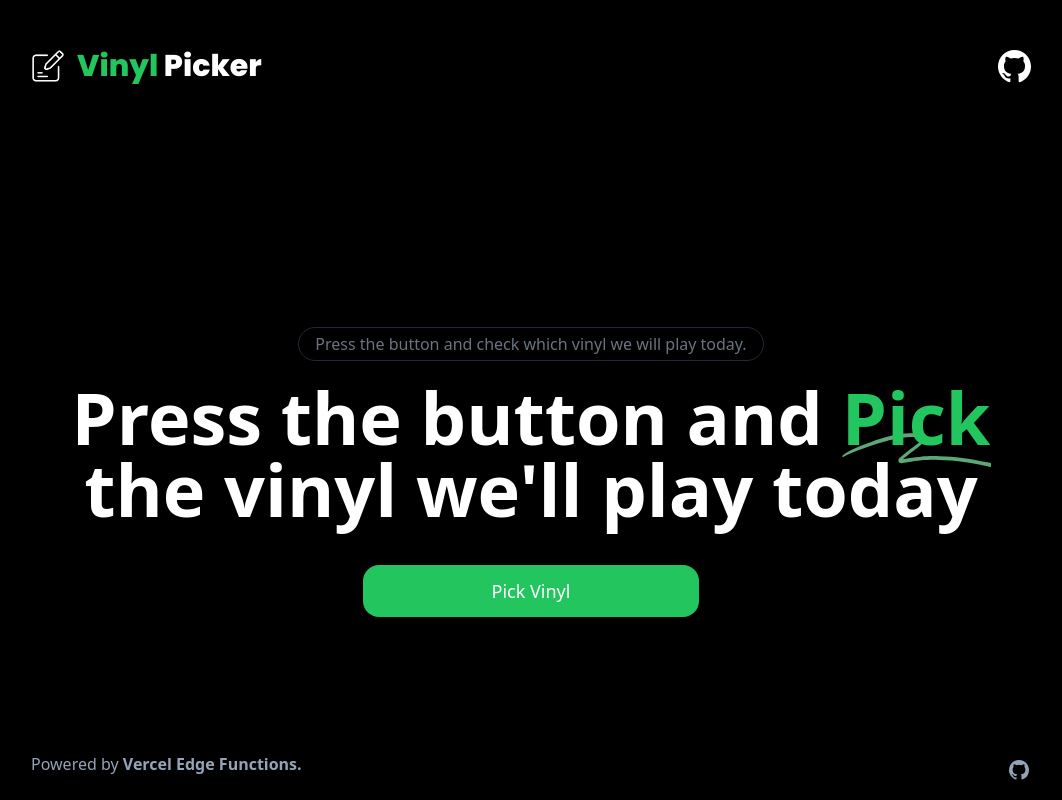
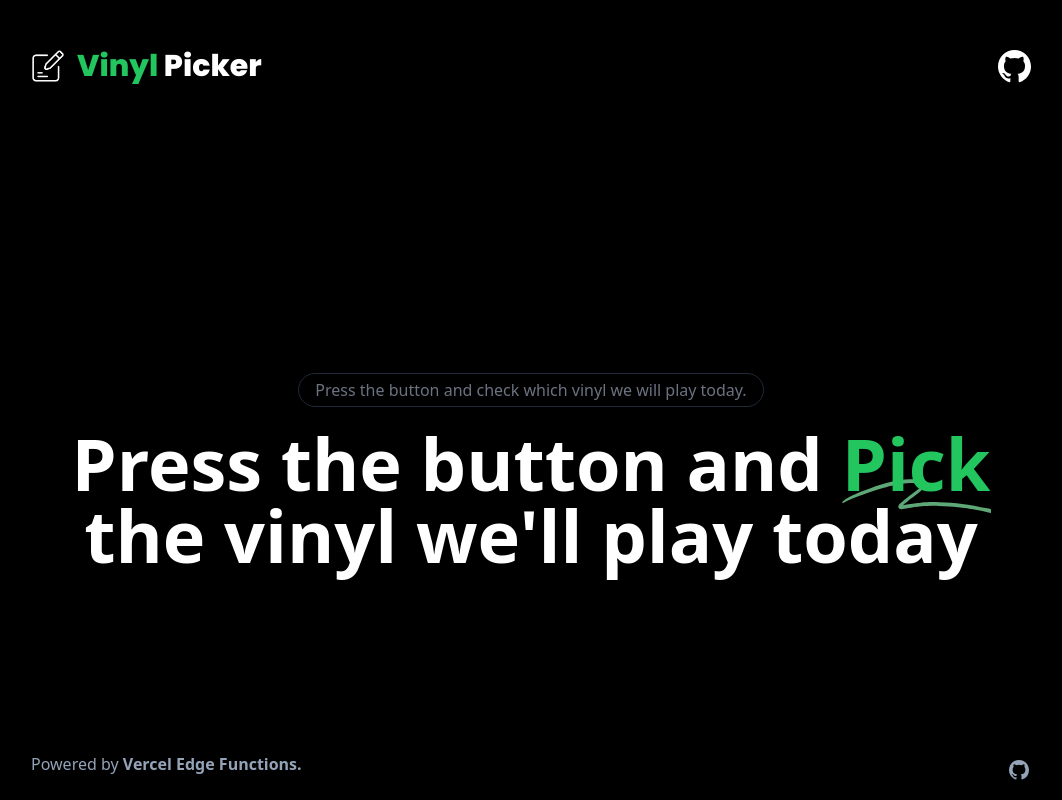
Before and after one commit to LuisPaGarcia/vinyl-selector, a Next.js app: page /artist in a window 1280 px wide. Shown: the whole page, without its empty margins (109-1171 px from the left). Built offline with nearby package versions, Linux system fonts and the light colour scheme.

Commit message:
feat: start pluging API for dynamic list

```diff
--- a/pages/[...slug].tsx
+++ b/pages/[...slug].tsx
@@ -316,19 +316,16 @@ export const Home: NextPage = () => {
   return (
     <div className="mx-auto flex min-h-screen max-w-5xl flex-col pt-8 sm:pt-12">
       <Head>
-        <title>Vinyl Selector</title>
+        <title>Vinyl Picker</title>
         <link rel="icon" href="/favicon.ico" />
       </Head>
       <Header />
       <main className="mx-auto mt-10 flex max-w-5xl flex-1 flex-col justify-center px-2 sm:mt-40">
-        <a
-          target="_blank"
-          rel="noreferrer"
+        <span
           className="mx-auto mb-5 hidden max-w-fit rounded-full border border-gray-800 px-4 py-1 text-gray-500 transition duration-300 ease-in-out hover:scale-105 hover:border-gray-700 md:block"
-          href="https://twitter.com/nutlope/status/1622988173155368960"
         >
           Press the button and check which vinyl we will play today.
-        </a>
+        </span>
         <h1 className="max-w-5xl text-center text-4xl font-bold sm:text-7xl">
           Press the button and{" "}
           <span className="relative whitespace-nowrap text-[#3290EE]">
--- /dev/null
+++ b/pages/artist.tsx
@@ -0,0 +1,40 @@
+import type { NextPage } from "next";
+import Head from "next/head";
+import { Toaster } from "react-hot-toast";
+import Footer from "../components/Footer";
+import Header from "../components/Header";
+import SquigglyLines from "../components/SquigglyLines";
+
+export const Artist: NextPage = () => {
+  return (
+    <div className="mx-auto flex min-h-screen max-w-5xl flex-col pt-8 sm:pt-12">
+      <Head>
+        <title>Vinyl Selector</title>
+        <link rel="icon" href="/favicon.ico" />
+      </Head>
+      <Header />
+      <main className="mx-auto mt-10 flex max-w-5xl flex-1 flex-col justify-center px-2 sm:mt-40">
+        <span className="mx-auto mb-5 hidden max-w-fit rounded-full border border-gray-800 px-4 py-1 text-gray-500 transition duration-300 ease-in-out hover:scale-105 hover:border-gray-700 md:block">
+          Press the button and check which vinyl we will play today.
+        </span>
+        <h1 className="max-w-5xl text-center text-4xl font-bold sm:text-7xl">
+          Press the button and{" "}
+          <span className="relative whitespace-nowrap text-[#3290EE]">
+            <SquigglyLines />
+            <span className="relative text-green-500">Pick</span>
+          </span>{" "}
+          the vinyl we'll play today
+        </h1>
+
+        <Toaster
+          position="top-center"
+          reverseOrder={false}
+          toastOptions={{ duration: 2000 }}
+        />
+      </main>
+      <Footer />
+    </div>
+  );
+};
+
+export default Artist;
```
